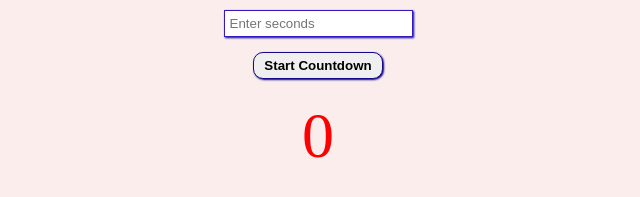
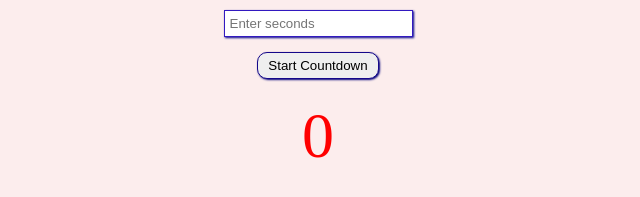
Before and after one commit to accolade99/CountdownTimer, a plain HTML site: page index.html in a window 1280 px wide. Shown: the part 237-434 px from the top of the page, 322-962 px from the left. Drawn offline with Linux system fonts and the light colour scheme.

Commit message:
Update index.html

```diff
--- a/index.html
+++ b/index.html
@@ -18,7 +18,7 @@
         }
         #startBtn{
             margin-top: 15px; border: 1px solid rgb(21, 8, 138); border-radius: 10px;
-            box-shadow: 1px 1px 2px rgb(2, 2, 122); padding: 5px 10px; font-weight: bold;
+            box-shadow: 1px 1px 2px rgb(2, 2, 122); padding: 5px 10px;
         }
         #timeInput{
             border: 1px solid rgb(50, 25, 192); box-shadow: 1px 1px 2px rgb(2, 2, 138); padding: 5px;
```
